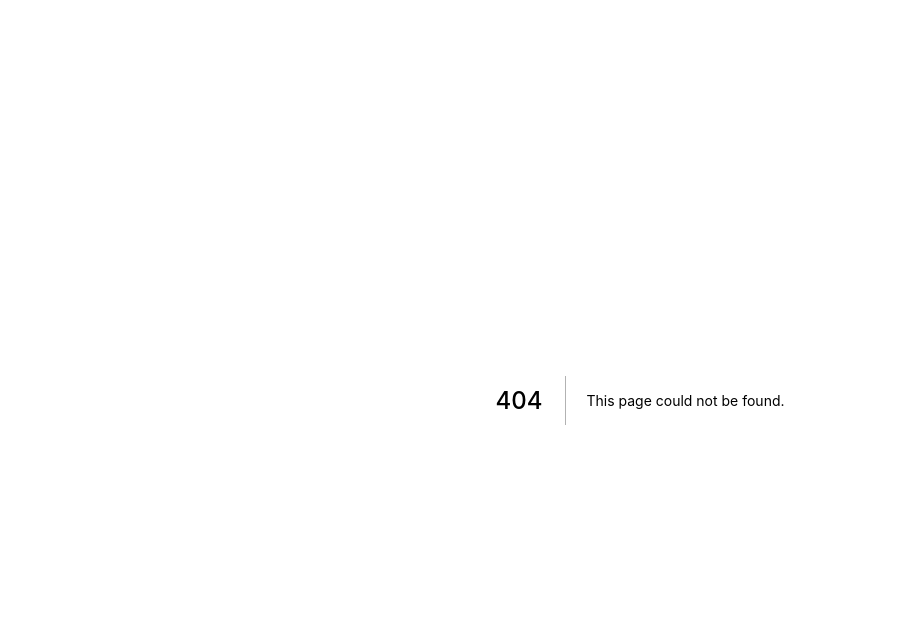
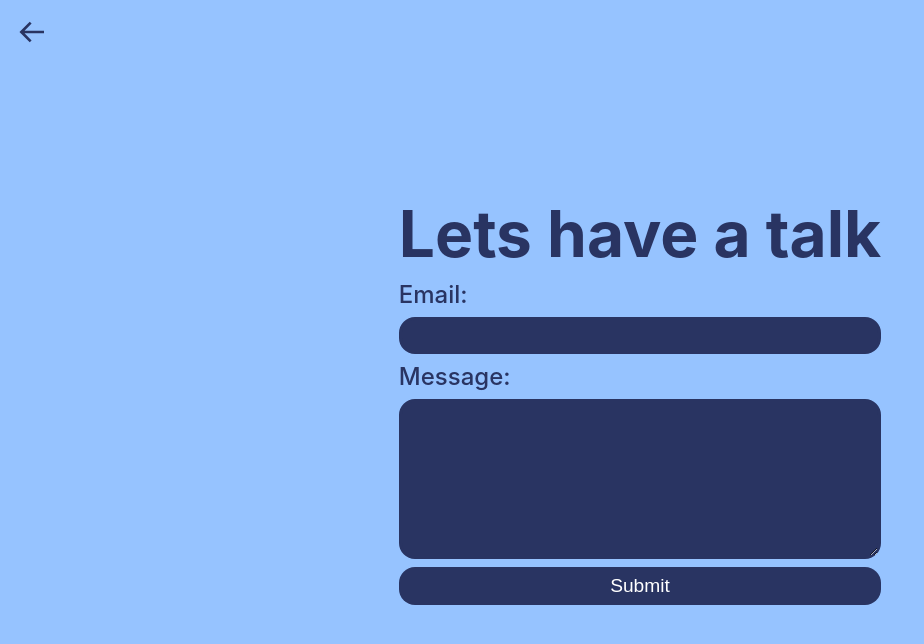
Before and after one commit to Nagendralamoria/CodeOmit, a Next.js app: page /contactus in a window 1280 px wide. Before the commit this address had no page. Shown: the top 644 px of the page, without its empty margins (0-924 px from the left). Built offline with nearby package versions, Linux system fonts and the light colour scheme.

Commit message:
updated message service

```diff
--- a/components/Navbar.js
+++ b/components/Navbar.js
@@ -1,11 +1,14 @@
 import Navbarcss from '../styles/Navbar.module.css'
 import logo from '../public/Images/3.png';
+import Link from 'next/link';
 function Navbar() {
   return (
     <div className={Navbarcss.navbarmain}>
         {/* <img src={logo} alt='logo'/> */}
         <h2>Codeomit</h2>
-        <h3>Contact Us</h3>
+       <Link href='/contactus'>
+       <h3>Contact Us</h3>
+        </Link>
         {/* <div className={Navbarcss.navbarlist}>
             <h3>Contact Us</h3>
 
--- /dev/null
+++ b/pages/contactus.js
@@ -0,0 +1,47 @@
+import React, { useEffect, useState } from 'react'
+import { useRouter } from 'next/router'
+import {BiArrowBack} from 'react-icons/bi'
+import contactcss from '../styles/Contactus.module.css'
+import { db } from '../firebase';
+import { addDoc, collection } from 'firebase/firestore';
+import Swal from 'sweetalert2';
+function Contactus() {
+  const componentsCollectionRef = collection(db,"Messages");
+  const [email,setEmail]=useState('');
+  const [message,setMessage]=useState('');
+  const formshandleSubmit=(e)=>{
+    e.preventDefault();
+  const docRef = addDoc(collection(db,"Messages"), {
+    email:email,
+    message:message
+  }).then(()=>{
+    Swal.fire({
+
+      icon: "success",
+      title: "Message Sent",
+    });
+    setEmail('');
+    setMessage('');
+  });}
+
+
+  const router = useRouter()
+  return (
+    <div className={contactcss.mainbox} >
+      <BiArrowBack className={contactcss.arrow} onClick={() => router.back()}/>
+      <div className={contactcss.insidebox}>
+        <h1> Lets have a talk</h1>
+        <form onSubmit={formshandleSubmit}  method="post" className={contactcss.messageform}>
+          <label for="last">Email:</label>
+          <input onChange={(e)=>{setEmail(e.target.value)}} value={email} type="email" id="last" name="last" />
+          <label for="first">Message:</label>
+          <textarea onChange={(e)=>{setMessage(e.target.value)}} value={message} id="w3review" name="w3review" rows="4" cols="50"></textarea>
+          <button type="submit">Submit</button>
+        </form>
+      </div>
+
+    </div>
+  )
+}
+
+export default Contactus
--- /dev/null
+++ b/styles/Contactus.module.css
@@ -0,0 +1,65 @@
+.mainbox{
+    background-color: #96C3FF;
+    height: 100vh;
+    display: flex;
+    justify-content: center;
+    align-items: center;
+}
+.arrow{
+    position:absolute;
+    font-size: 2rem;
+    color: #293462;
+    cursor: pointer;
+    left: 1rem;
+    top: 1rem;
+}
+/* .insidebox{
+    background-color: white;
+    padding: 1rem;
+    border-radius:1rem ;
+} */
+.insidebox>h1{
+ color: #293462 ;
+ font-size: 4rem;
+ margin: 0rem;
+ margin-bottom: 0.5rem;
+ text-align: center;
+}
+.messageform{
+    display: flex;
+    flex-direction: column;
+
+    gap: 0.5rem;
+}
+.messageform>label{
+    font-size: 1.5rem;
+    font-weight: 500;
+    color: #293462 ;
+}
+.messageform>input{
+    padding: 0.5rem;
+    border: none;
+    border-radius: 1rem;
+    color: white;
+    border:0.2rem solid #293462;
+    background-color: #293462 ;
+}
+.messageform>textarea{
+    padding: 0.5rem;
+    height: 10rem;
+    border-radius: 1rem;
+    background-color: #293462;
+    color: white;
+
+    border: 0.2rem solid #293462;
+}
+.messageform>button{
+    background-color: #293462;
+    color: white;
+    border: none;
+    border-radius: 1rem;
+    font-size: 1.2rem;
+    font-weight: 500;
+    padding: 0.5rem;
+    cursor: pointer;
+}
--- a/styles/Navbar.module.css
+++ b/styles/Navbar.module.css
@@ -6,6 +6,9 @@
  align-items: center;
     padding: 0rem 1rem;
 
+}
+.navbarmain>h3{
+    cursor: pointer;
 }
 .navbarmain>h2{
     margin: 0.8rem 0rem;
```
Also changed, not shown: components/DashboardNavbar.js (+36 -3 lines), components/Messagesbox.js (added, +12 -0 lines), styles/DashboardNavbar.module.css (+39 -1 lines), pages/codeomitwebsiteadimndetaileddashboard.js (line endings or trailing spaces).
